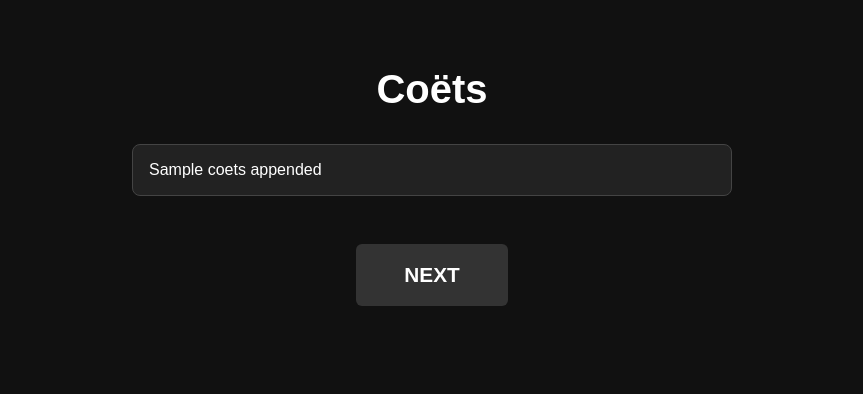
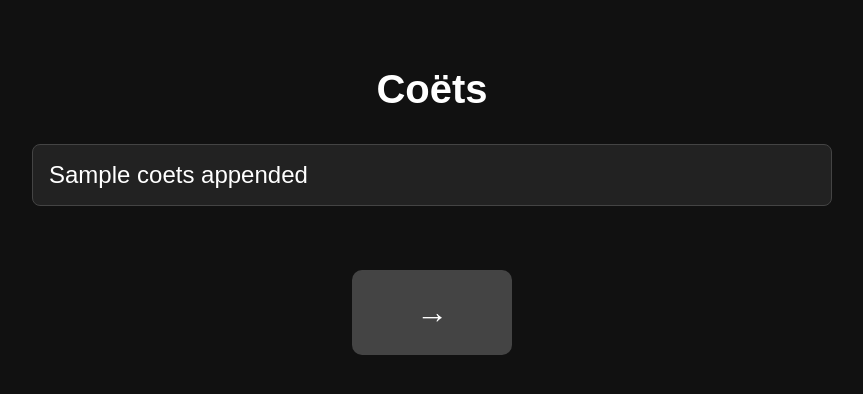
Before and after one commit to hjansonah/lequipier, a Flask app: page /records in a window 1280 px wide. Shown: the top 394 px of the page, without its empty margins (208-1071 px from the left). Run offline with Flask 3, Linux system fonts and the light colour scheme; a database or web service that is not in the repository returns one stand-in record (values such as "Sample title"); some libraries are stand-ins or nearby versions.

Commit message:
Update recordeditable.html

```diff
--- a/templates/recordeditable.html
+++ b/templates/recordeditable.html
@@ -22,7 +22,7 @@
             display: flex;
             flex-direction: column;
             gap: 1.5rem;
-            max-width: 600px;
+            max-width: 800px;
             margin: 0 auto;
         }
 
@@ -33,16 +33,22 @@
             border: 1px solid #444;
             border-radius: 8px;
             padding: 1rem;
+            font-size: 1.5rem; /* intermediate size */
+        }
+
+        .record-row[data-col="Coet"] {
+            font-size: 2.5rem; /* much bigger font for Coet */
+            font-weight: bold;
         }
 
         .record-row[data-col="Still valid"] {
             cursor: pointer;
             user-select: none;
-            font-size: 1.5rem;
+            font-size: 1.8rem;
             font-weight: bold;
             text-align: center;
             background-color: #222;
-            color: #222; /* hidden by default */
+            color: #222;
             position: relative;
         }
 
@@ -78,20 +84,20 @@
 
         button {
             display: block;
-            margin: 3rem auto 0 auto;
-            padding: 1.2rem 3rem;
-            font-size: 1.3rem;
+            margin: 4rem auto 0 auto;
+            padding: 1.5rem 4rem;
+            font-size: 2rem;
             font-weight: bold;
-            background-color: #333;
-            color: #fff;
+            background-color: #444;
+            color: white;
             border: none;
-            border-radius: 6px;
+            border-radius: 10px;
             cursor: pointer;
             transition: background-color 0.3s ease;
         }
 
         button:hover {
-            background-color: #555;
+            background-color: #666;
         }
     </style>
 </head>
@@ -117,7 +123,7 @@
     {% endfor %}
 </div>
 
-<button onclick="saveChanges()">NEXT</button>
+<button onclick="saveChanges()">→</button>
 
 <script>
     function applyBooleanStyles(cell) {
@@ -158,7 +164,7 @@
         })
         .then(response => {
             if (!response.ok) throw new Error('Erreur réseau');
-            window.location.href = "/records";  // <-- redirect here, not "/"
+            window.location.href = "/records";
         })
         .catch(error => alert('Erreur : ' + error));
     }
```
